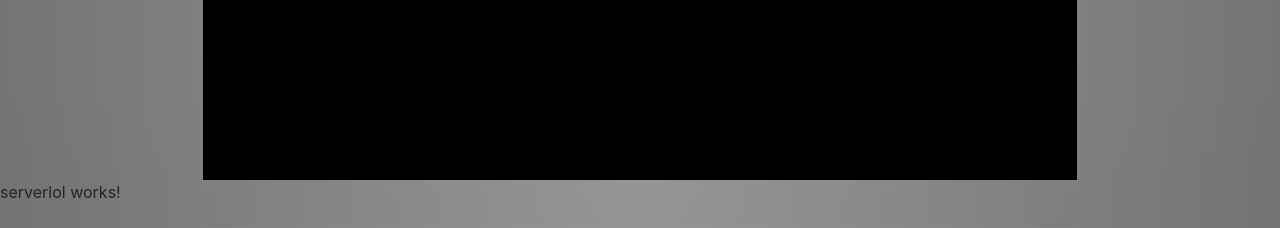
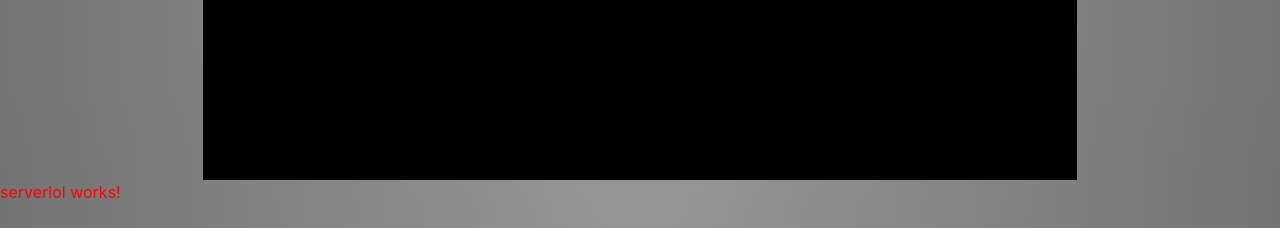
Before and after one commit to mortadagzar/my-dream-app, an Angular app: page / in a window 1280 px wide. Shown: the top 228 px of the page. Built offline with nearby package versions, Linux system fonts and the light colour scheme.

Commit message:
Update src/app/serverlol/serverlol.component.css

```diff
--- a/src/app/serverlol/serverlol.component.css
+++ b/src/app/serverlol/serverlol.component.css
@@ -1,3 +1,3 @@
 p{
-
+color:red;
 }
```
